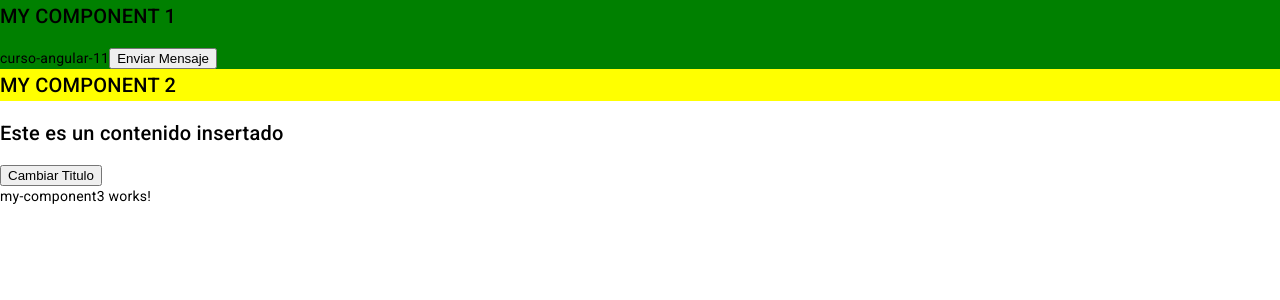
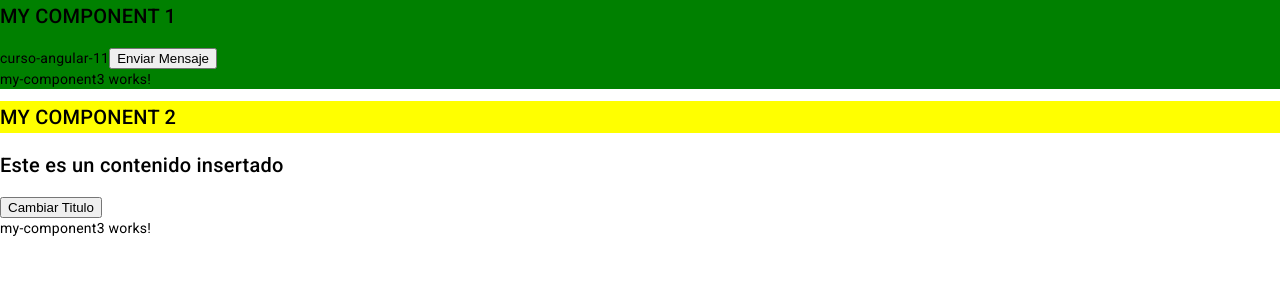
Before and after one commit to HugoMontes/curso-angular-11, an Angular app: page / in a window 1280 px wide. Shown: the top 300 px of the page. Built offline with nearby package versions, Linux system fonts and the light colour scheme.

Commit message:
27. ngModule > Crear un modulo y exportar componentes

```diff
--- a/src/app/components/my-component1/my-component1.component.html
+++ b/src/app/components/my-component1/my-component1.component.html
@@ -2,4 +2,5 @@
   <h2>MY COMPONENT 1</h2>
   <label for="">{{ title }}</label>
   <button (click)="clickSentMessageToFather()">Enviar Mensaje</button>
+  <app-my-component3></app-my-component3>
 </div>
```
